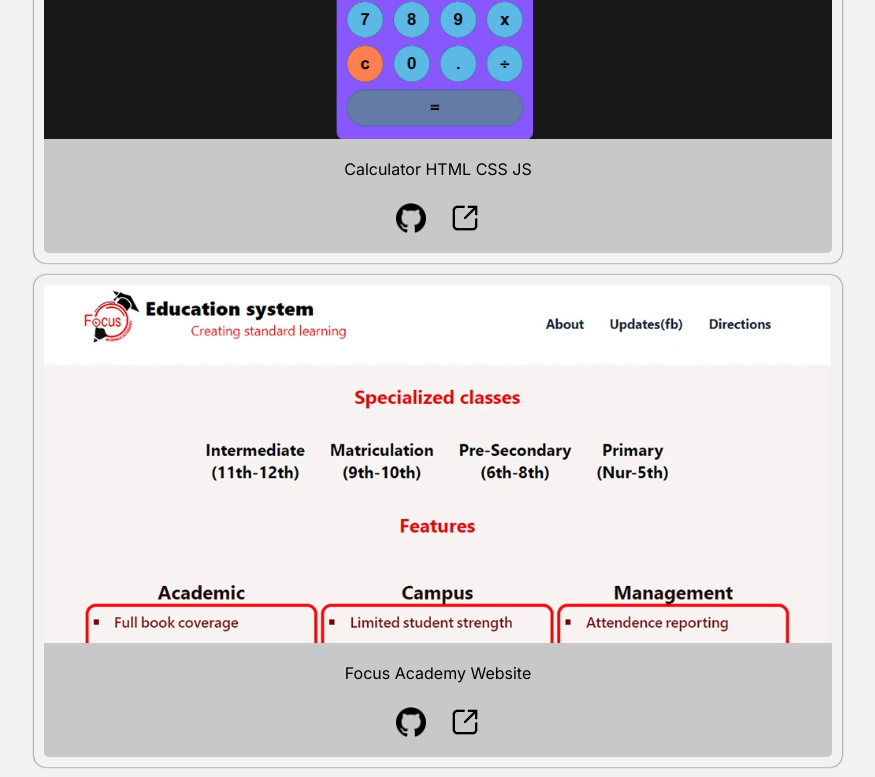
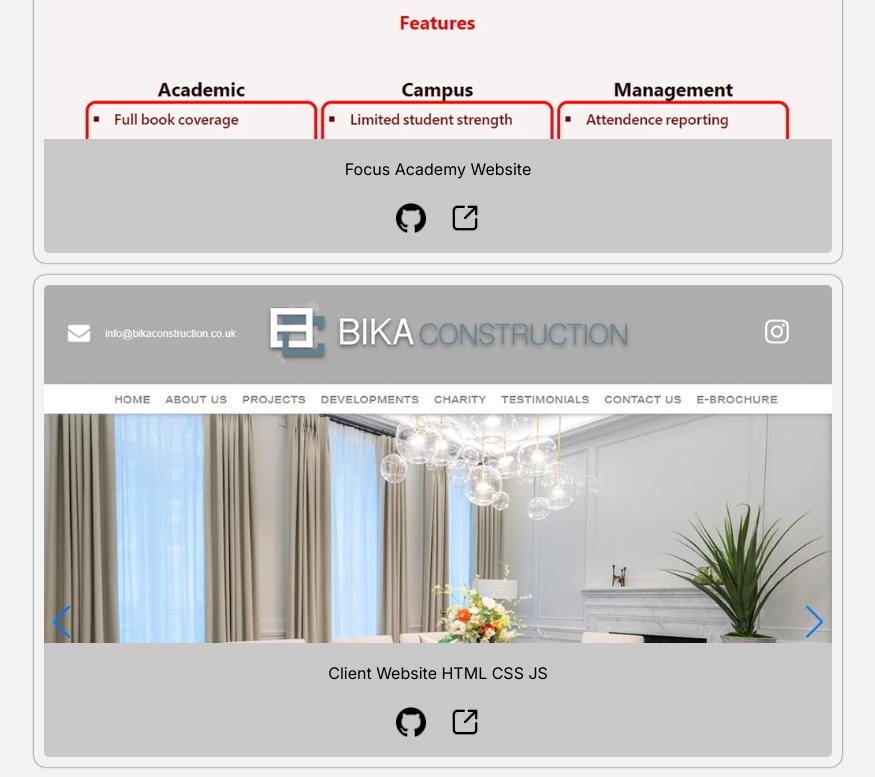
Before and after one commit to JoinAsadullah/portfolio-web, a Next.js app: page / in a window 1280 px wide. Shown: the part 6060-6837 px from the top of the page, without its empty margins (202-1077 px from the left). Built offline with nearby package versions, Linux system fonts and the light colour scheme.

Commit message:
Update page.tsx

```diff
--- a/src/app/page.tsx
+++ b/src/app/page.tsx
@@ -386,21 +386,6 @@ export default function Home() {
           <div className=' flex flex-wrap mk-shadow1 rounded-xl mb-3'>
             <div className='w-full aspect-[2.2] relative truncate
             '>
-              <img src='/assets/calculator.png' alt='calculator website screenshot' className='absolute top-0 w-full top-bdr p-[10px] object-cover top-0 -dark:drken'/>
-            </div>
-            <div className=' bottom-bdr bg-accent2 py-2 w-full m-[10px] mt-0'>
-              <p className='w-full mx-[auto] text-v1 text-center p-4 p-[10px]'>
-                Calculator HTML CSS JS
-              </p>
-              <div className='flex justify-center items-center pic-invert'>
-                <a href='https://github.com/JoinAsadullah/calculator' target='_blank'><img src='/assets/github.webp' alt='github repo' className='h-[30px] m-3'/></a>
-                <a href='https://joinasadullah.github.io/calculator/' target='_blank'><img src='/assets/rd.webp' alt='redirect url' className='h-[30px] m-3'/></a>
-              </div>
-            </div>
-          </div>
-          <div className=' flex flex-wrap mk-shadow1 rounded-xl mb-3'>
-            <div className='w-full aspect-[2.2] relative truncate
-            '>
               <img src='/assets/fa.webp' alt='focus academy website screenshot' className='absolute top-0 w-full top-bdr p-[10px] object-cover top-0 -dark:drken'/>
             </div>
             <div className=' bottom-bdr bg-accent2 py-2 w-full m-[10px] mt-0'>
```
